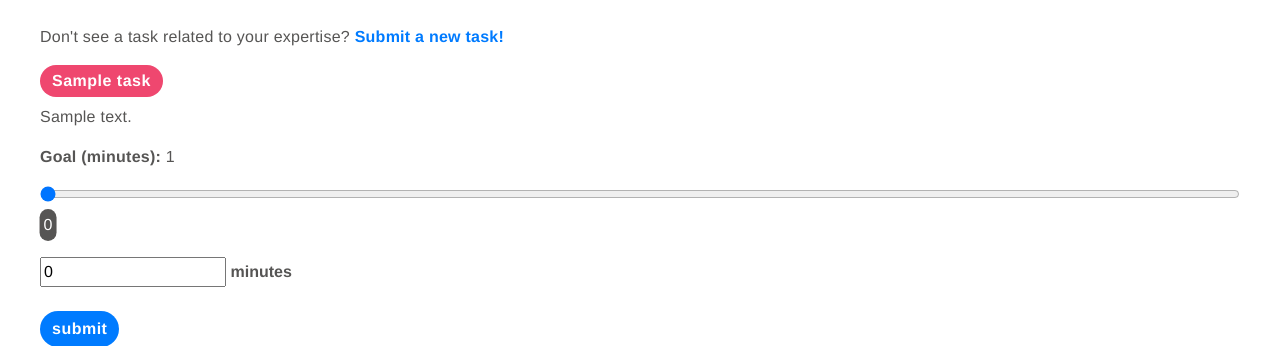
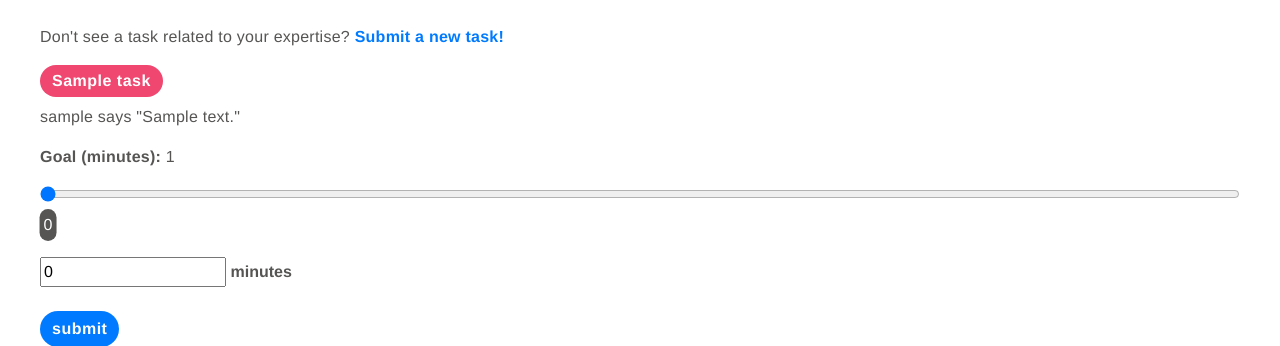
Before and after one commit to awolffromspace/hoos-giving-back, a Django app: template donations/templates/donations/volunteer.html in a window 1280 px wide. Shown: the part 152-498 px from the top of the page. Run offline with Django 3.2, Linux system fonts and the light colour scheme; the template is opened without the code that fills it: values that come from a table or form of the project are taken from there, others are empty; a user stored in the database is signed in; tables that the repository leaves empty hold one stand-in row (values such as "Sample post"); some libraries are stand-ins or nearby versions.

Commit message:
Show task submitter in template

```diff
--- a/donations/templates/donations/volunteer.html
+++ b/donations/templates/donations/volunteer.html
@@ -35,7 +35,7 @@
       	{{ form.as_p }}
         {% for task in task_list %}
           <label id="taskLabel{{ forloop.counter }}" for="task{{ forloop.counter }}" style ="letter-spacing: .5px; color: white; font-weight: bold; background-color: #EF476F; border-radius: 20px; padding-left: 12px; padding-right: 12px; padding-top: 4px; padding-bottom: 4px;">{{ task.name }}</label>
-          <p style = "letter-spacing: .25px;">{{ task.desc }}</p>
+          <p style = "letter-spacing: .25px;">{{ task.user.username }} says "{{ task.desc }}"</p>
           <p style = "letter-spacing: .25px;"><b>Goal (minutes):</b> {{ task.goal }}</p>
           <div class="range-wrap">
             <input type="range" class="range" link-to="task{{ forloop.counter }}" min="0" max="{{ task.goal }}" step="1" value="0">
```
